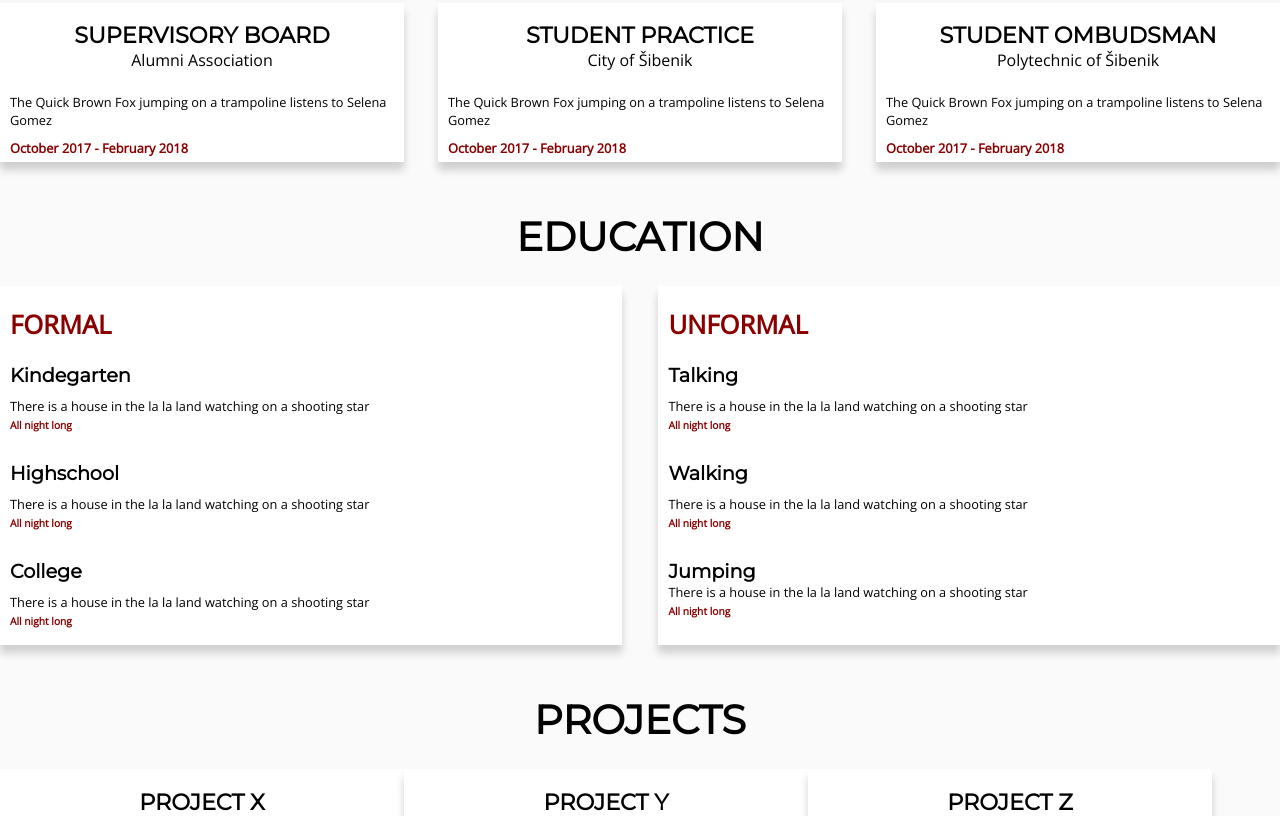
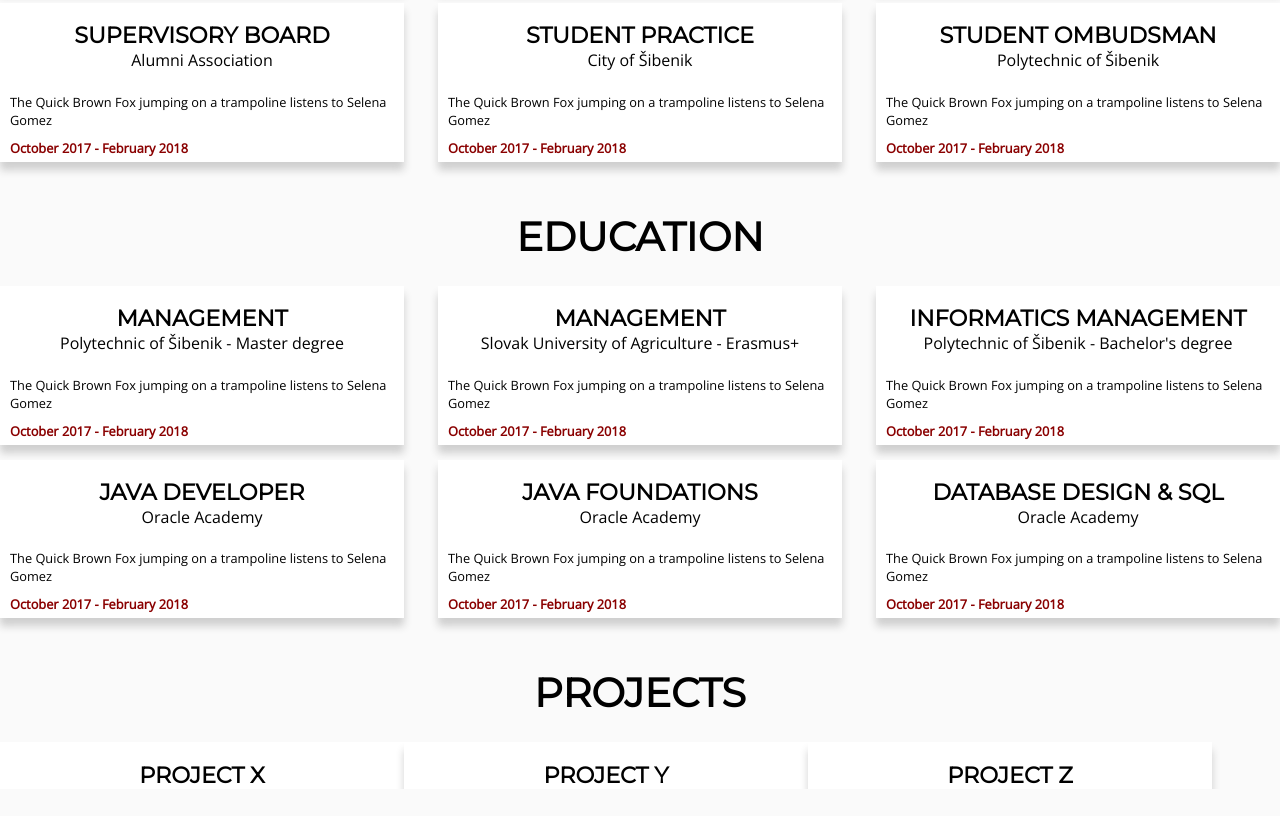
Before and after one commit to ivanbumbak/cv, a plain HTML site: page index.html in a window 1280 px wide. Shown: the part 934-1750 px from the top of the page. After the commit the page ends 1723 px from the top, so only its background shows below. Drawn offline with nearby package versions, Linux system fonts and the light colour scheme.

Commit message:
Add files via upload

```diff
--- a/index.html
+++ b/index.html
@@ -159,7 +159,48 @@
 
         <div class="wrapper">
         <!-- Formal education section -->
-        <div class="section-half">
+        <div class="section-third">
+          <h2>Management</h2>
+          <h4>Polytechnic of Šibenik - Master degree</h4>
+          <p id="job-description">The Quick Brown Fox jumping on a trampoline listens to Selena Gomez</p>
+          <p id="job-duration">October 2017 - February 2018</p>
+        </div>
+
+        <div class="section-third">
+          <h2>Management</h2>
+          <h4>Slovak University of Agriculture - Erasmus+</h4>
+          <p id="job-description">The Quick Brown Fox jumping on a trampoline listens to Selena Gomez</p>
+          <p id="job-duration">October 2017 - February 2018</p>
+        </div>
+
+        <div class="section-third">
+          <h2>Informatics Management</h2>
+          <h4>Polytechnic of Šibenik - Bachelor's degree</h4>
+          <p id="job-description">The Quick Brown Fox jumping on a trampoline listens to Selena Gomez</p>
+          <p id="job-duration">October 2017 - February 2018</p>
+        </div>
+
+        <div class="section-third">
+          <h2>Java Developer</h2>
+          <h4>Oracle Academy</h4>
+          <p id="job-description">The Quick Brown Fox jumping on a trampoline listens to Selena Gomez</p>
+          <p id="job-duration">October 2017 - February 2018</p>
+        </div>
+
+        <div class="section-third">
+          <h2>Java Foundations</h2>
+          <h4>Oracle Academy</h4>
+          <p id="job-description">The Quick Brown Fox jumping on a trampoline listens to Selena Gomez</p>
+          <p id="job-duration">October 2017 - February 2018</p>
+        </div>
+
+        <div class="section-third">
+          <h2>Database design & SQL</h2>
+          <h4>Oracle Academy</h4>
+          <p id="job-description">The Quick Brown Fox jumping on a trampoline listens to Selena Gomez</p>
+          <p id="job-duration">October 2017 - February 2018</p>
+        </div>
+        <!--<div class="section-half">
           <h2 id="job-category">Formal</h2>
           <ul>
             <li>Kindegarten</li>
@@ -172,10 +213,10 @@
             <p id="job-description">There is a house in the la la land watching on a shooting star
               <br><span id="job-duration">All night long</span></p>
           </ul>
-        </div>
+        </div>-->
 
         <!-- Unformal education section -->
-        <div class="section-half">
+        <!--<div class="section-half">
           <h2 id="job-category">Unformal</h2>
           <ul>
             <li>Talking</li>
@@ -188,7 +229,7 @@
             <p id?="job-description">There is a house in the la la land watching on a shooting star
               <br><span id="job-duration">All night long</span></p>
           </ul>
-        </div>
+        </div>-->
       </div>
       </div>
     </div>
--- a/style/style.css
+++ b/style/style.css
@@ -272,3 +272,11 @@
   border: 1px solid #000;
   height: 100px;
 } */
+
+.desc {
+  display: flex;
+  flex-direction: column;
+  flex-wrap: nowrap;
+  justify-content: space-between;
+  align-items: flex-start;
+}
```
